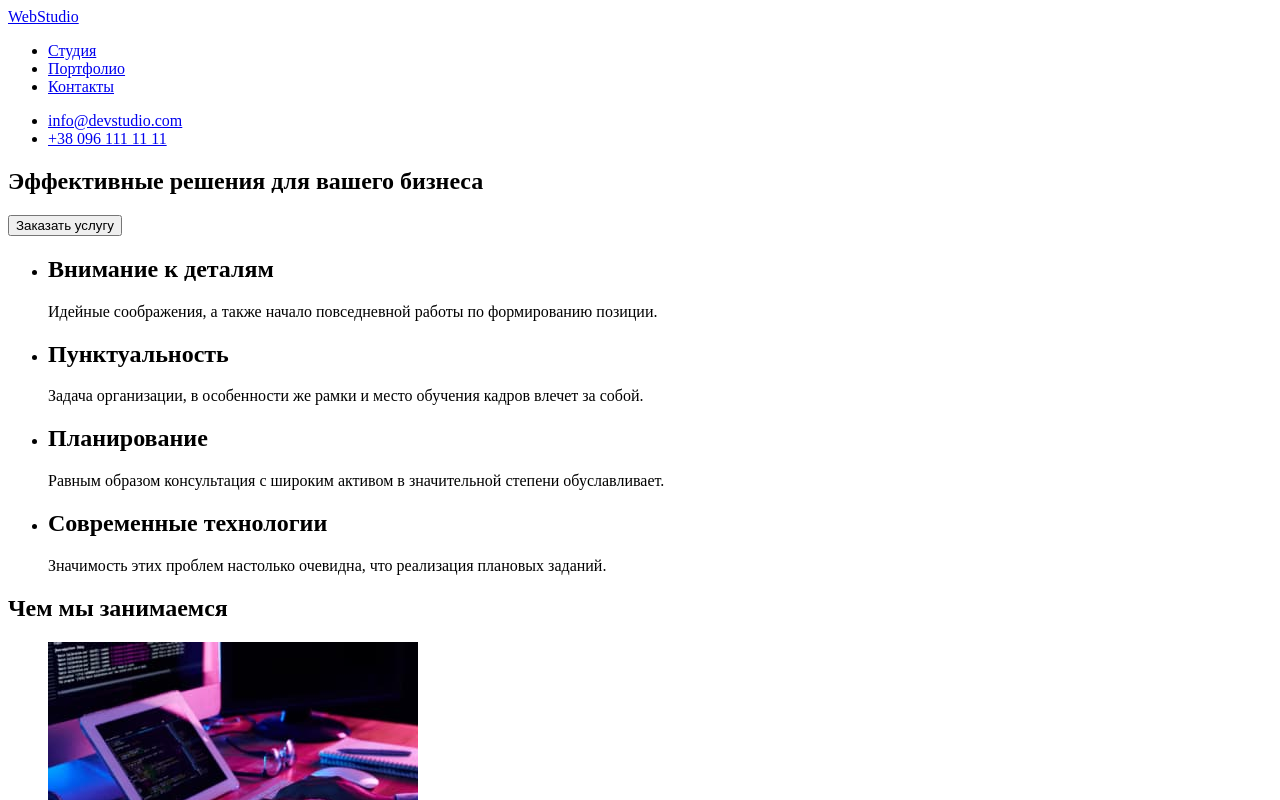
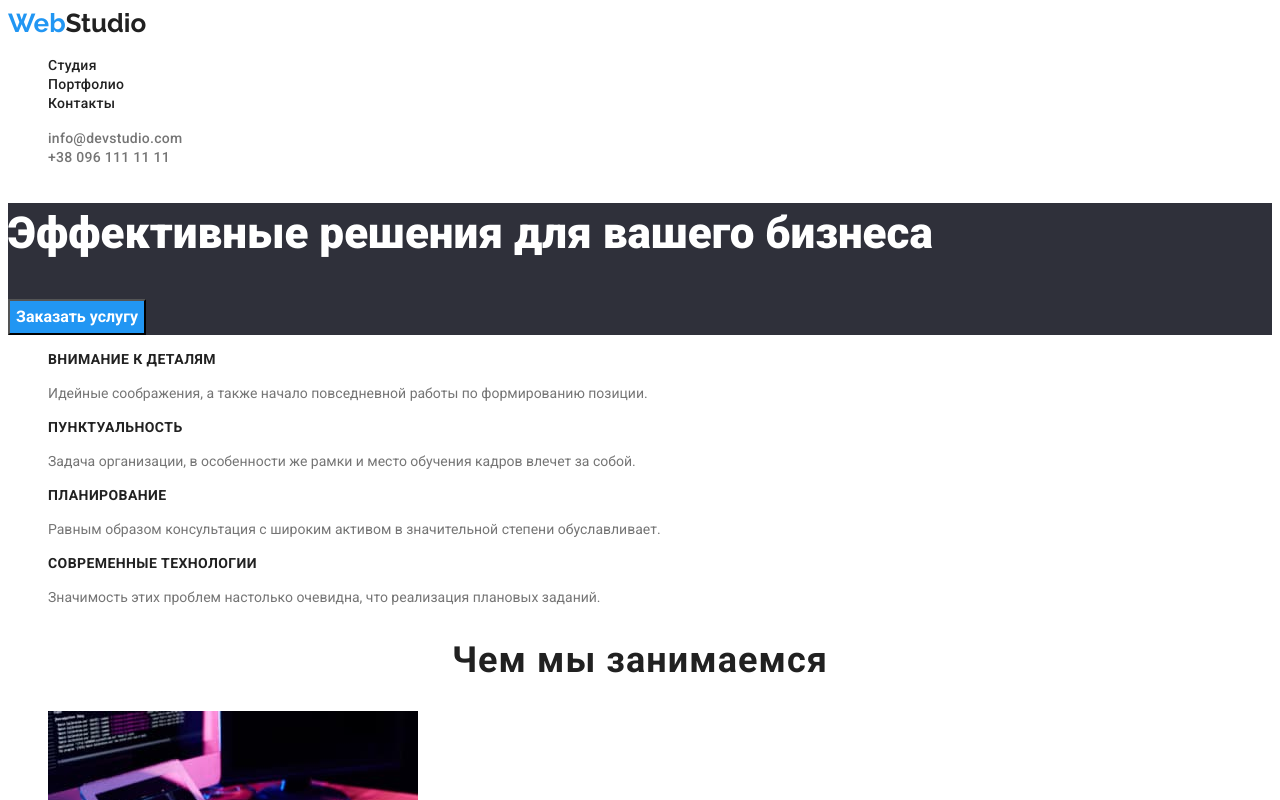
Before and after one commit to Farabuto/goit-markup-hw-01, a plain HTML site: page index.html in a window 1280 px wide. Shown: the top 800 px of the page. Drawn offline with Linux system fonts and the light colour scheme.

Commit message:
css commit

```diff
--- /dev/null
+++ b/css/styles.css
@@ -0,0 +1,137 @@
+body{
+    font-family: Roboto,sans-serif;
+}
+
+:root{
+    --accent-color:#2196F3;
+}
+/* .remove-dots{list-style:none;} видалити крапки */
+.remove-dots {
+    list-style: none;
+}
+/* .remove-underscores{text-decoration:none;} видалити підкреслення */
+.remove-underscores {
+    text-decoration: none;
+}
+* {
+    color: #212121;
+}
+.site-nav{
+    font-weight: 500;
+    font-size: 14px;
+    line-height: 16px;
+    letter-spacing: 0.02em;
+}
+.site-nav:focus,
+.site-nav:hover,
+.site-nav:active {
+    color:var(--accent-color);
+}
+
+.contact {
+    color: #757575;
+    font-weight: 500;
+    font-size: 14px;
+    line-height: 16px;
+    letter-spacing: 0.02em;
+}
+
+.contact:focus,
+.contact:hover,
+.contact:active {
+    color:var(--accent-color);
+}
+
+.logo {
+    color: #212121;
+    font-family: 'Raleway';
+    font-style: normal;
+    font-weight: 700;
+    font-size: 26px;
+    line-height: 31px;
+}
+
+.logo-footer {
+    color: #ffffff;
+    font-family: 'Raleway';
+    font-style: normal;
+    font-weight: 700;
+    font-size: 26px;
+    line-height: 31px;
+}
+
+.logo-blu {
+    color: #2196F3;
+}
+
+.list{
+    background-color:#2F303A ;
+}
+.title{
+    color: #ffffff;
+    font-weight: 900;
+    font-size: 44px;
+    line-height: 60px;
+}
+.button{
+    background-color:var(--accent-color);
+    font-family: 'Roboto';
+    font-style: normal;
+    font-weight: 700;
+    font-size: 16px;
+    line-height: 30px;
+}
+.button:focus
+.button:hover
+.button:active{
+    background-color: rgba(33, 150, 243, 0.15);
+    box-shadow: 0px 4px 4px;
+    border-radius: 4px;
+}
+.order{
+    color: #ffffff;
+}
+
+.text{
+    color: #757575;
+    font-weight: 400;
+    font-size: 14px;
+    line-height: 24px;
+}
+.subject{
+    font-weight: 700;
+    font-size: 14px;
+    line-height: 16px;
+    letter-spacing: 0.03em;
+    text-transform: uppercase;
+}
+.heading{
+    font-weight: 700;
+    font-size: 36px;
+    line-height: 42px;
+    text-align: center;
+    letter-spacing: 0.03em;
+}
+.headline{
+    font-weight: 500;
+    font-size: 16px;
+    line-height: 19px;
+}
+.items{
+    background-color: #F5F4FA;
+}
+
+.footer {
+    background-color: #2F303A;
+}
+.footer-map {
+    color: #ffffff;
+}
+.footer-contact {
+    color: rgba(255, 255, 255, 0.6);
+}
+.footer-contact:focus,
+.footer-contact:hover,
+.footer-contact:active {
+    color: #ffffff;
+}
--- a/index.html
+++ b/index.html
@@ -5,60 +5,65 @@
     <meta charset="UTF-8">
     <meta http-equiv="X-UA-Compatible" content="IE=edge">
     <meta name="viewport" content="width=device-width, initial-scale=1.0">
+    <link rel="stylesheet" href="./css/styles.css"/>
+    <link rel="preconnect" href="https://fonts.googleapis.com">
+    <link rel="preconnect" href="https://fonts.gstatic.com" crossorigin>
+    <link href="https://fonts.googleapis.com/css2?family=Raleway:wght@700&family=Roboto:wght@400;500;700;900&display=swap"
+        rel="stylesheet">
     <title>Document</title>
 </head>
 
 <body>
 <!--cap-->
-    <header>
+    <header class="page-header">
         <nav>
-            <a href="#">
-                WebStudio
+            <a class="logo remove-underscores" href="#">
+                <span class="logo-blu">Web</span>Studio
             </a>
-            <ul>
-                <li><a href="file:///Users/farabutto/sites/study/first_hometask/index.html">Студия</a></li>
-                <li><a href="file:///Users/farabutto/sites/study/another_housewife/portfolio.html">Портфолио</a></li>
-                <li><a href="/">Контакты</a></li>
+            <ul class="remove-dots">
+                <li><a class="site-nav remove-underscores" href="file:///Users/farabutto/sites/study/first_hometask/index.html">Студия</a></li>
+                <li><a class="site-nav remove-underscores" href="file:///Users/farabutto/sites/study/another_housewife/portfolio.html">Портфолио</a></li>
+                <li><a class="site-nav remove-underscores" href="/">Контакты</a></li>
             </ul>
         </nav>
-        <ul>
-            <li><a href="mailto:info@devstudio.com"">info@devstudio.com</a></li>
-            <li><a href="tel:+380961111111">+38 096 111 11 11</a></li>
+        <ul class="remove-dots">
+            <li><a class="contact remove-underscores" href="mailto:info@devstudio.com"">info@devstudio.com</a></li>
+            <li><a class="contact remove-underscores" href="tel:+380961111111">+38 096 111 11 11</a></li>
         </ul>
     </header>
     <main>
 <!--Order a service-->
-    <section>
-        <h1>Эффективные решения для вашего бизнеса</h1>
-        <button>
-            Заказать услугу
+    <section class="list">
+        <h1 class="title">Эффективные решения для вашего бизнеса</h1>
+        <button type="button" class="button">
+            <span class="order"> Заказать услугу </span>
         </button>
     </section>
 <!--Our advantages-->
     <section>
-        <ul>
+        <ul class="remove-dots">
             <li>
-                <h2>Внимание к деталям</h2>
-                <p>Идейные соображения, а также начало повседневной работы по формированию позиции.</p>
+                <h2 class="subject">Внимание к деталям</h2>
+                <p class="text" >Идейные соображения, а также начало повседневной работы по формированию позиции.</p>
             </li>
             <li>
-                <h2>Пунктуальность</h2>
-                <p>Задача организации, в особенности же рамки и место обучения кадров влечет за собой.</p>
+                <h2 class="subject">Пунктуальность</h2>
+                <p class="text" >Задача организации, в особенности же рамки и место обучения кадров влечет за собой.</p>
             </li>
             <li>
-                <h2>Планирование</h2>
-                <p>Равным образом консультация с широким активом в значительной степени обуславливает.</p>
+                <h2 class="subject">Планирование</h2>
+                <p class="text" >Равным образом консультация с широким активом в значительной степени обуславливает.</p>
             </li>
             <li>
-                <h2>Современные технологии</h2>
-                <p>Значимость этих проблем настолько очевидна, что реализация плановых заданий.</p>
+                <h2 class="subject">Современные технологии</h2>
+                <p class="text" >Значимость этих проблем настолько очевидна, что реализация плановых заданий.</p>
             </li>
         </ul>
     </section>
 <!--What we do-->
     <section>
-        <h2>Чем мы занимаемся</h2>
-        <ul>
+        <h2 class="heading">Чем мы занимаемся</h2>
+        <ul class="remove-dots">
             <li>
                 <img src="./images/img0.jpg" alt="верстка" width="370" height="294">
             </li>
@@ -71,41 +76,42 @@
         </ul>
     </section>
 <!--Our team-->
-    <section>
-        <h2>Наша команда</h2>
-        <ul>
+    <section class="items ">
+        <h2 class="heading">Наша команда</h2>
+        <ul class="remove-dots">
             <li>
                 <img src="./images/team/img0.jpg" alt="Игорь Демьяненко" width="270" height="260">
-                <h3>Игорь Демьяненко</h3>
-                <p>Product Designer</p>
+                <h3 class="headline">Игорь Демьяненко</h3>
+                <p class="text" >Product Designer</p>
             </li>
             <li>
                 <img src="./images/team/img1.jpg" alt="Ольга Репина" width="270" height="260">
-                <h3>Ольга Репина</h3>
-                <p>Frontend Developer</p>
+                <h3 class="headline">Ольга Репина</h3>
+                <p class="text" >Frontend Developer</p>
             </li>
             <li>
                 <img src="./images/team/img2.jpg" alt="Николай Тарасов" width="270" height="260">
-                <h3>Николай Тарасов</h3>
-                <p>Marketing</p>
+                <h3 class="headline">Николай Тарасов</h3>
+                <p class="text" >Marketing</p>
             </li>
             <li>
                 <img src="./images/team/img3.jpg" alt="Михаил Ермаков" width="270" height="260">
-                <h3>Михаил Ермаков</h3>
-                <p>UI Designer</p>
+                <h3 class="headline">Михаил Ермаков</h3>
+                <p class="text" >UI Designer</p>
             </li>
         </ul>
     </section>
     </main>
 <!--footer-->
-    <footer>
-        <a href="">
-            WebStudio
+    <footer class="footer">
+        <a class="logo-footer remove-underscores" href="">
+            <span class="logo-blu">Web</span>Studio
         </a>
         <address>
-                <a href="https://bit.ly/3pXMvUd" target="_blank" rel=" noopener noreferrer">г. Киев, пр-т Леси Украинки, 26</a> <br>
-                <a href="mailto:info@devstudio.com">info@example.com</a> <br>
-                <a href="tel:+380961111111">+38 096 111 11 11</a>
+            <a class="footer-map remove-underscores" href="https://bit.ly/3pXMvUd" target="_blank" rel=" noopener noreferrer">г. Киев, пр-т
+                Леси Украинки, 26</a> <br>
+            <a class="footer-contact remove-underscores" href="mailto:info@devstudio.com">info@example.com</a> <br>
+            <a class="footer-contact remove-underscores" href="tel:+380961111111">+38 096 111 11 11</a>
         </address>
     </footer>
 </body>
```
